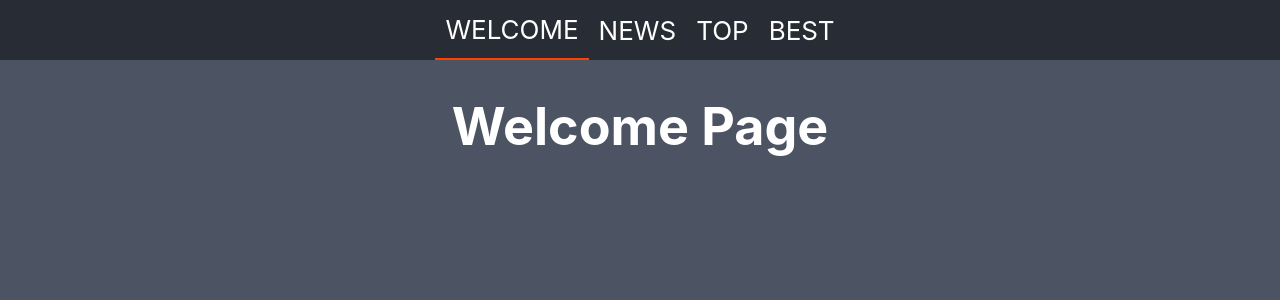
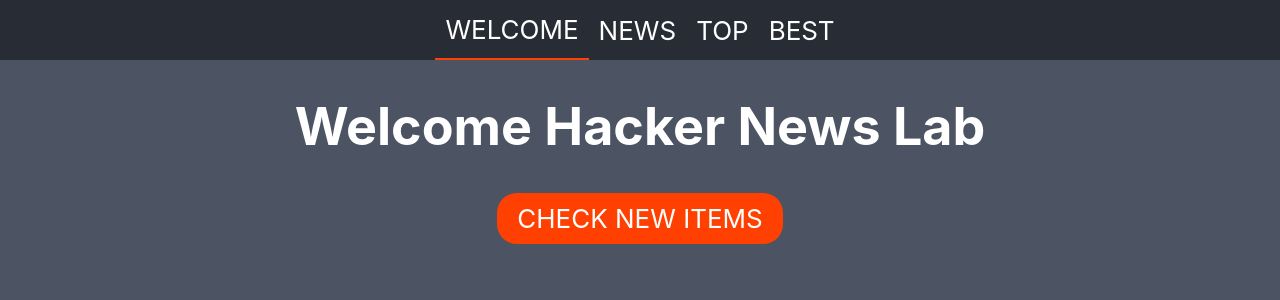
Before and after one commit to maxigs7/react-hacker-news, a React (Create React App) app: page / in a window 1280 px wide. Shown: the top 300 px of the page. Built offline with nearby package versions, Linux system fonts and the light colour scheme.

Commit message:
Welcome page

```diff
--- a/src/App.css
+++ b/src/App.css
@@ -5,3 +5,13 @@
   min-height: 100vh;
   text-align: center;
 }
+
+.Button {
+  background-color: #ff4000;
+  border-radius: 20px;
+  color: white;
+  display: inline-block;
+  padding: 10px 20px;
+  text-decoration: none;
+  text-transform: uppercase;
+}
--- a/src/pages/Welcome/index.tsx
+++ b/src/pages/Welcome/index.tsx
@@ -1,7 +1,15 @@
 import React from 'react';
+import { Link } from 'react-router-dom';
 
 const WelcomePage: React.FC = () => {
-  return <h1>Welcome Page</h1>;
+  return (
+    <>
+      <h1>Welcome Hacker News Lab</h1>
+      <Link to="/newstories" className="Button">
+        Check new items
+      </Link>
+    </>
+  );
 };
 
 export default WelcomePage;
```
